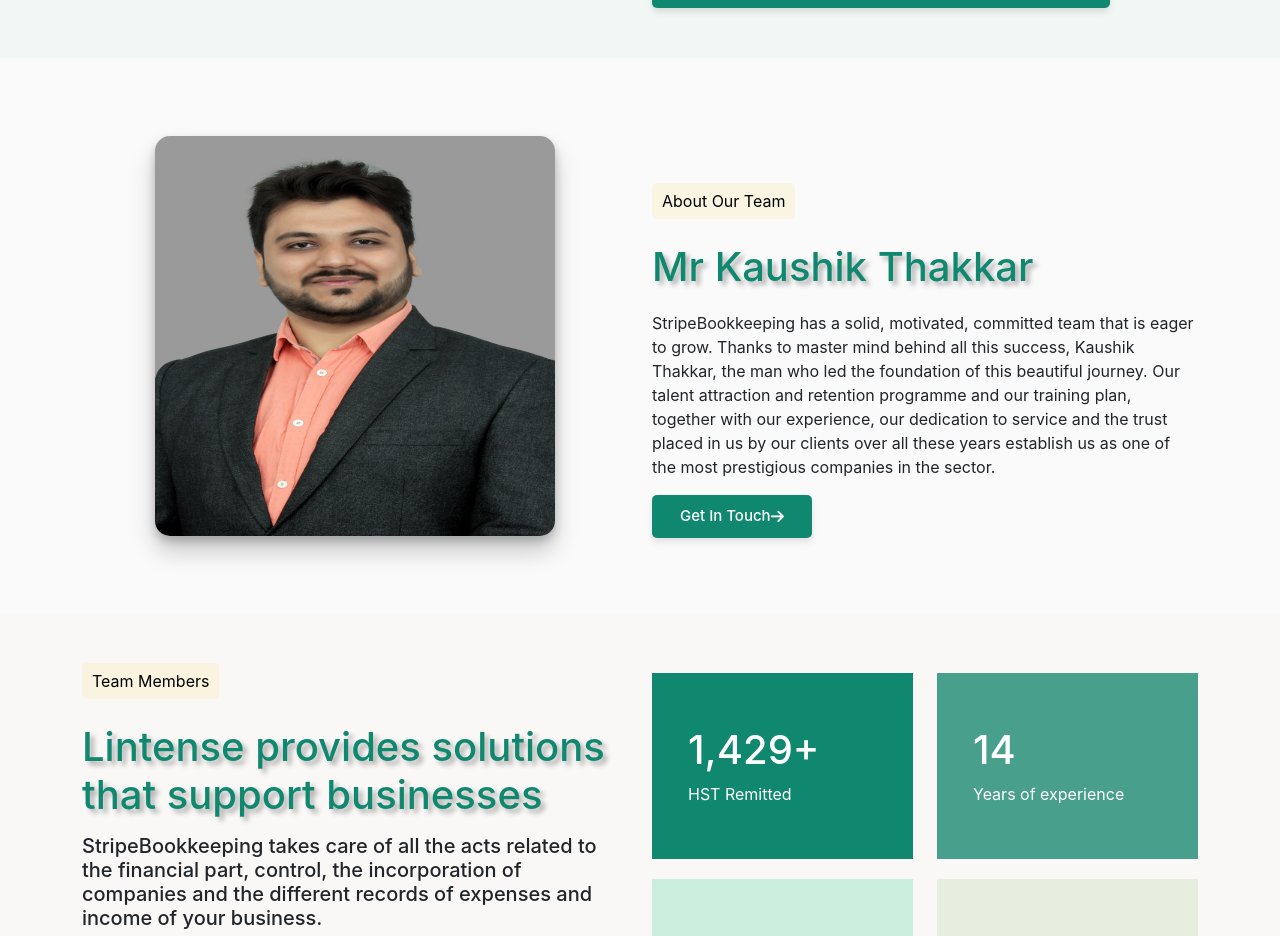
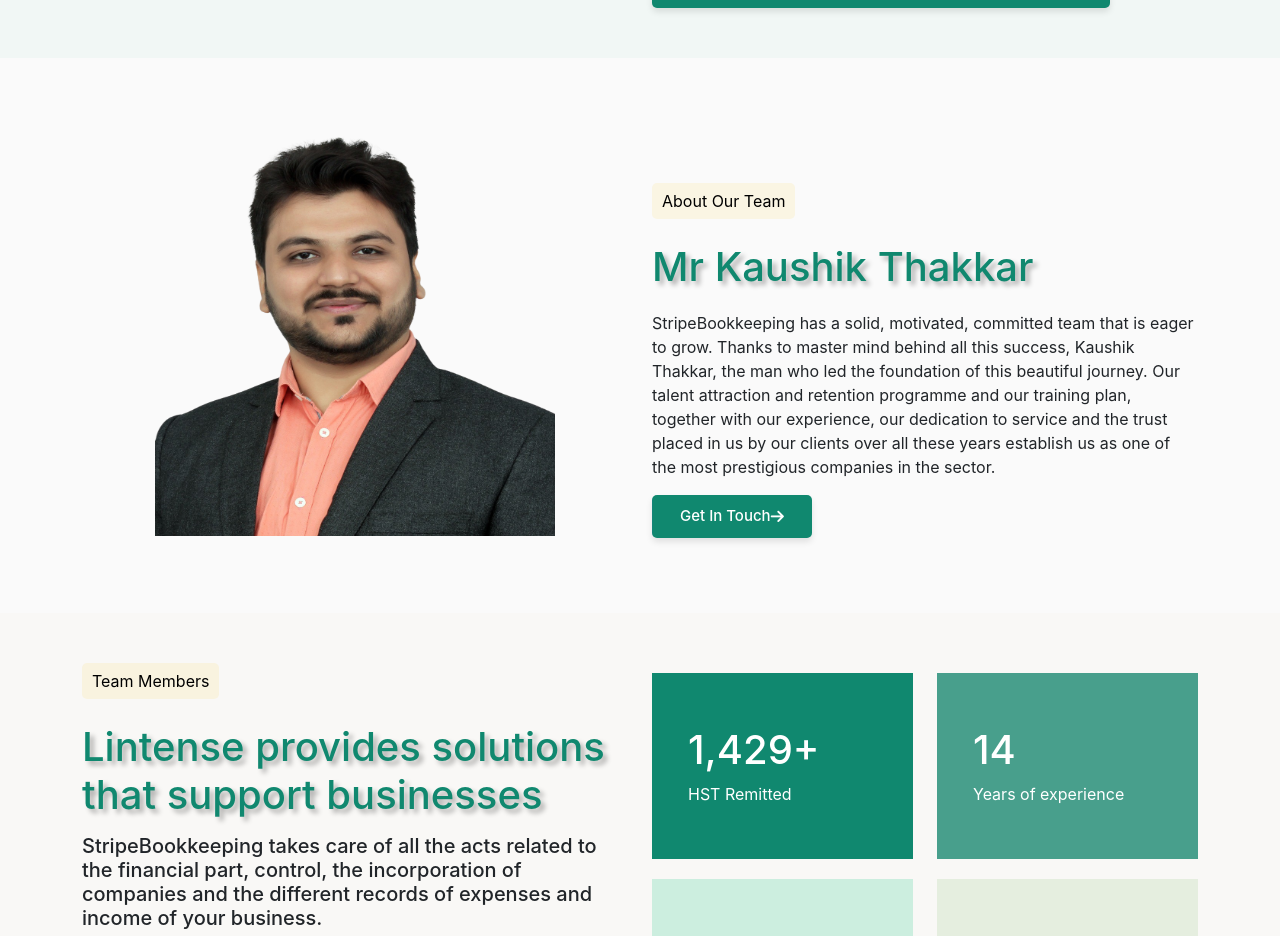
Before and after one commit to GeForceGroot/Landing_Page_3, a React (Create React App) app: page / in a window 1280 px wide. Shown: the part 4140-5076 px from the top of the page. Built offline with nearby package versions, Linux system fonts and the light colour scheme.

Commit message:
commit-new-4

```diff
--- a/src/componenets/Team.js
+++ b/src/componenets/Team.js
@@ -15,11 +15,10 @@
                                 <img
                                     btnAbout
                                     src={img}
-                                    style={{ borderRadius: '15px', boxShadow: '0 15px 25px rgba(0, 0, 0, 0.2), 0 5px 10px rgba(0, 0, 0, 0.2)' }}
                                     width={'400px'}
                                     height={'400px'}
                                     alt="Team Member"
-                                    id='setSize'
+
                                 />
                             </div>
                         </div>
```
Also changed, not shown: src/images/kaushik.png.
